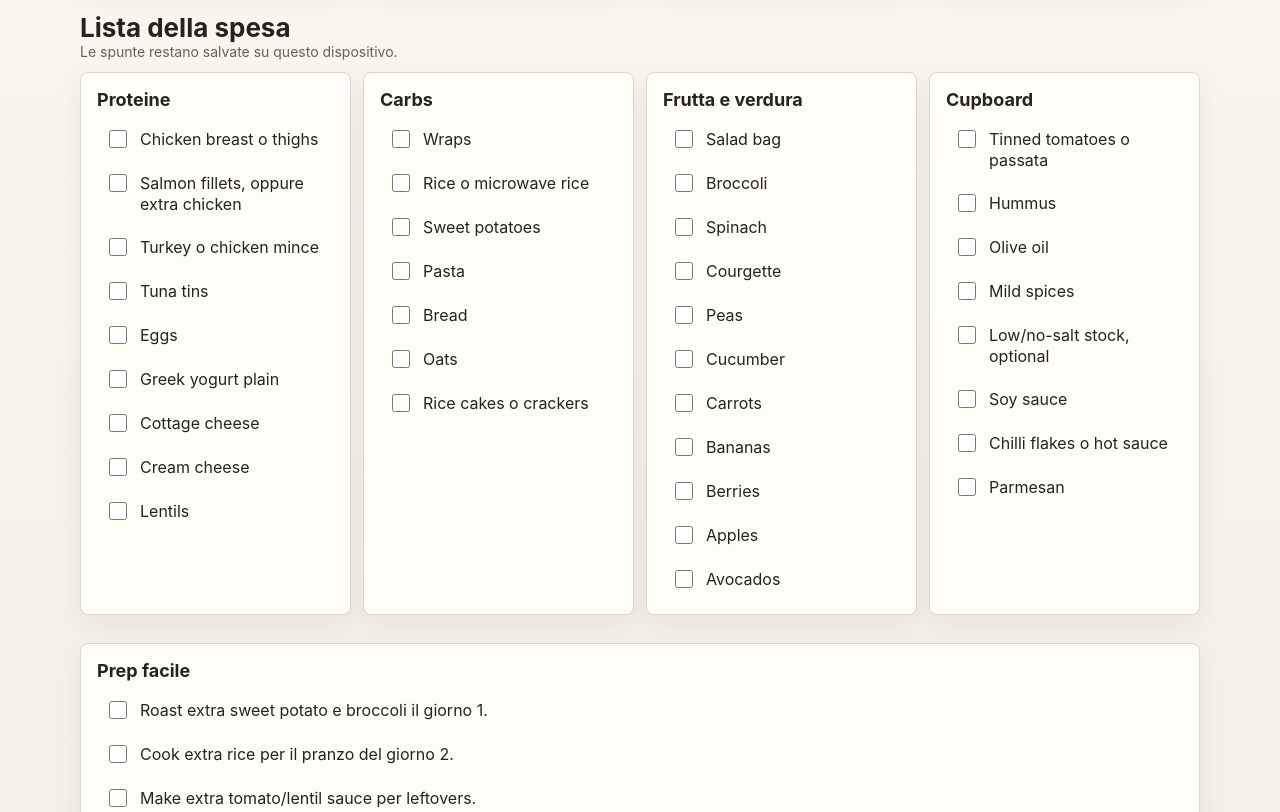
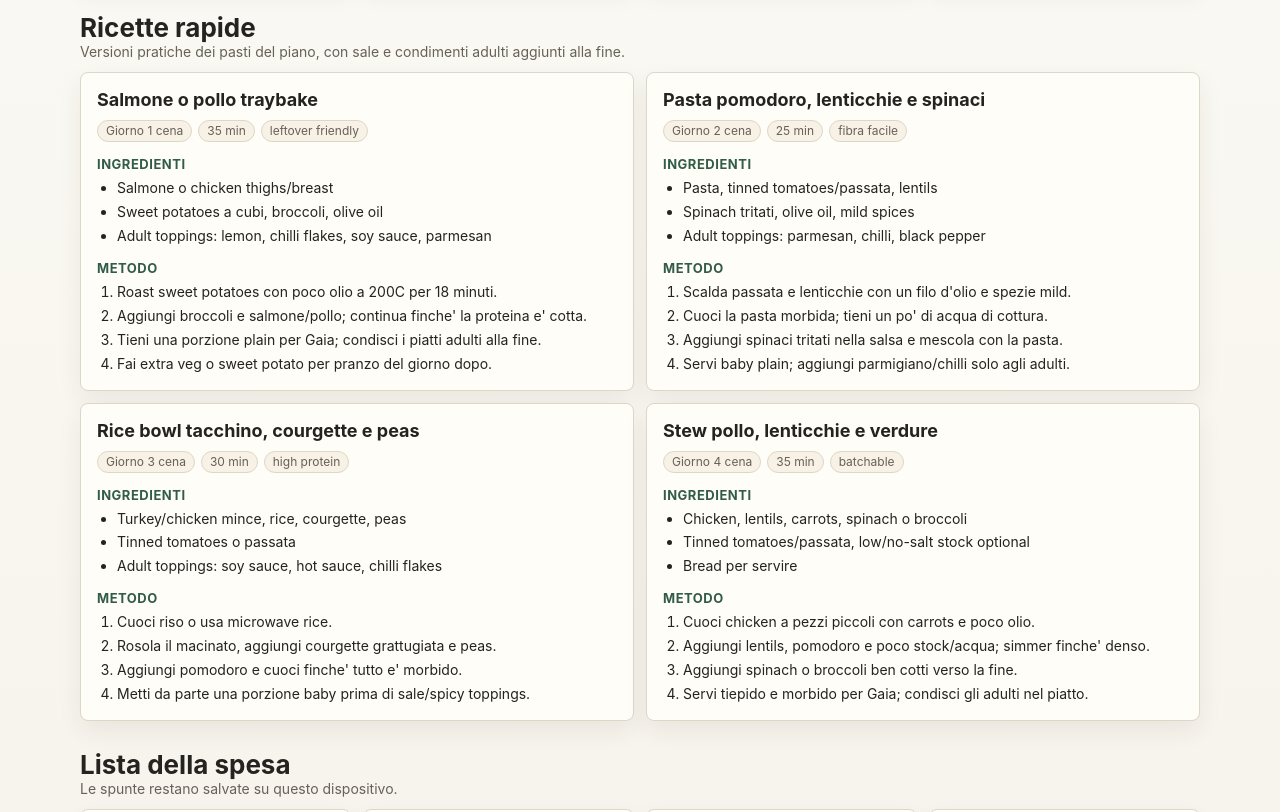
Before and after one commit to pmamberti/pappa, a plain HTML site: page index.html in a window 1280 px wide. Shown: the part 1380-2192 px from the top of the page. Drawn offline with Linux system fonts and the light colour scheme.

Commit message:
Add quick recipes to meal plan

```diff
--- a/index.html
+++ b/index.html
@@ -379,6 +379,59 @@
       gap: 12px;
     }
 
+    .recipes {
+      display: grid;
+      grid-template-columns: repeat(2, minmax(0, 1fr));
+      gap: 12px;
+    }
+
+    .recipe-card {
+      padding: 16px;
+    }
+
+    .recipe-card h3 {
+      margin: 0;
+      font-size: 18px;
+    }
+
+    .recipe-meta {
+      display: flex;
+      flex-wrap: wrap;
+      gap: 6px;
+      margin: 10px 0 14px;
+    }
+
+    .tag {
+      border: 1px solid var(--line);
+      border-radius: 999px;
+      padding: 4px 8px;
+      background: #f7f1e6;
+      color: var(--muted);
+      font-size: 12px;
+      line-height: 1;
+    }
+
+    .recipe-card h4 {
+      margin: 14px 0 6px;
+      color: var(--green);
+      font-size: 13px;
+      text-transform: uppercase;
+      letter-spacing: 0.04em;
+    }
+
+    .recipe-card ul,
+    .recipe-card ol {
+      margin: 0;
+      padding-left: 20px;
+      color: var(--ink);
+      font-size: 14px;
+      line-height: 1.42;
+    }
+
+    .recipe-card li + li {
+      margin-top: 4px;
+    }
+
     .small-list {
       display: grid;
       gap: 8px;
@@ -402,7 +455,8 @@
       }
 
       .days,
-      .grocery {
+      .grocery,
+      .recipes {
         grid-template-columns: repeat(2, minmax(0, 1fr));
       }
     }
@@ -441,7 +495,8 @@
 
       .summary,
       .days,
-      .grocery {
+      .grocery,
+      .recipes {
         grid-template-columns: 1fr;
       }
 
@@ -567,6 +622,104 @@
     <section>
       <div class="section-head">
         <div>
+          <h2>Ricette rapide</h2>
+          <p>Versioni pratiche dei pasti del piano, con sale e condimenti adulti aggiunti alla fine.</p>
+        </div>
+      </div>
+      <div class="recipes">
+        <article class="panel recipe-card">
+          <h3>Salmone o pollo traybake</h3>
+          <div class="recipe-meta">
+            <span class="tag">Giorno 1 cena</span>
+            <span class="tag">35 min</span>
+            <span class="tag">leftover friendly</span>
+          </div>
+          <h4>Ingredienti</h4>
+          <ul>
+            <li>Salmone o chicken thighs/breast</li>
+            <li>Sweet potatoes a cubi, broccoli, olive oil</li>
+            <li>Adult toppings: lemon, chilli flakes, soy sauce, parmesan</li>
+          </ul>
+          <h4>Metodo</h4>
+          <ol>
+            <li>Roast sweet potatoes con poco olio a 200C per 18 minuti.</li>
+            <li>Aggiungi broccoli e salmone/pollo; continua finche' la proteina e' cotta.</li>
+            <li>Tieni una porzione plain per Gaia; condisci i piatti adulti alla fine.</li>
+            <li>Fai extra veg o sweet potato per pranzo del giorno dopo.</li>
+          </ol>
+        </article>
+
+        <article class="panel recipe-card">
+          <h3>Pasta pomodoro, lenticchie e spinaci</h3>
+          <div class="recipe-meta">
+            <span class="tag">Giorno 2 cena</span>
+            <span class="tag">25 min</span>
+            <span class="tag">fibra facile</span>
+          </div>
+          <h4>Ingredienti</h4>
+          <ul>
+            <li>Pasta, tinned tomatoes/passata, lentils</li>
+            <li>Spinach tritati, olive oil, mild spices</li>
+            <li>Adult toppings: parmesan, chilli, black pepper</li>
+          </ul>
+          <h4>Metodo</h4>
+          <ol>
+            <li>Scalda passata e lenticchie con un filo d'olio e spezie mild.</li>
+            <li>Cuoci la pasta morbida; tieni un po' di acqua di cottura.</li>
+            <li>Aggiungi spinaci tritati nella salsa e mescola con la pasta.</li>
+            <li>Servi baby plain; aggiungi parmigiano/chilli solo agli adulti.</li>
+          </ol>
+        </article>
+
+        <article class="panel recipe-card">
+          <h3>Rice bowl tacchino, courgette e peas</h3>
+          <div class="recipe-meta">
+            <span class="tag">Giorno 3 cena</span>
+            <span class="tag">30 min</span>
+            <span class="tag">high protein</span>
+          </div>
+          <h4>Ingredienti</h4>
+          <ul>
+            <li>Turkey/chicken mince, rice, courgette, peas</li>
+            <li>Tinned tomatoes o passata</li>
+            <li>Adult toppings: soy sauce, hot sauce, chilli flakes</li>
+          </ul>
+          <h4>Metodo</h4>
+          <ol>
+            <li>Cuoci riso o usa microwave rice.</li>
+            <li>Rosola il macinato, aggiungi courgette grattugiata e peas.</li>
+            <li>Aggiungi pomodoro e cuoci finche' tutto e' morbido.</li>
+            <li>Metti da parte una porzione baby prima di sale/spicy toppings.</li>
+          </ol>
+        </article>
+
+        <article class="panel recipe-card">
+          <h3>Stew pollo, lenticchie e verdure</h3>
+          <div class="recipe-meta">
+            <span class="tag">Giorno 4 cena</span>
+            <span class="tag">35 min</span>
+            <span class="tag">batchable</span>
+          </div>
+          <h4>Ingredienti</h4>
+          <ul>
+            <li>Chicken, lentils, carrots, spinach o broccoli</li>
+            <li>Tinned tomatoes/passata, low/no-salt stock optional</li>
+            <li>Bread per servire</li>
+          </ul>
+          <h4>Metodo</h4>
+          <ol>
+            <li>Cuoci chicken a pezzi piccoli con carrots e poco olio.</li>
+            <li>Aggiungi lentils, pomodoro e poco stock/acqua; simmer finche' denso.</li>
+            <li>Aggiungi spinach o broccoli ben cotti verso la fine.</li>
+            <li>Servi tiepido e morbido per Gaia; condisci gli adulti nel piatto.</li>
+          </ol>
+        </article>
+      </div>
+    </section>
+
+    <section>
+      <div class="section-head">
+        <div>
           <h2>Lista della spesa</h2>
           <p>Le spunte restano salvate su questo dispositivo.</p>
         </div>
```
